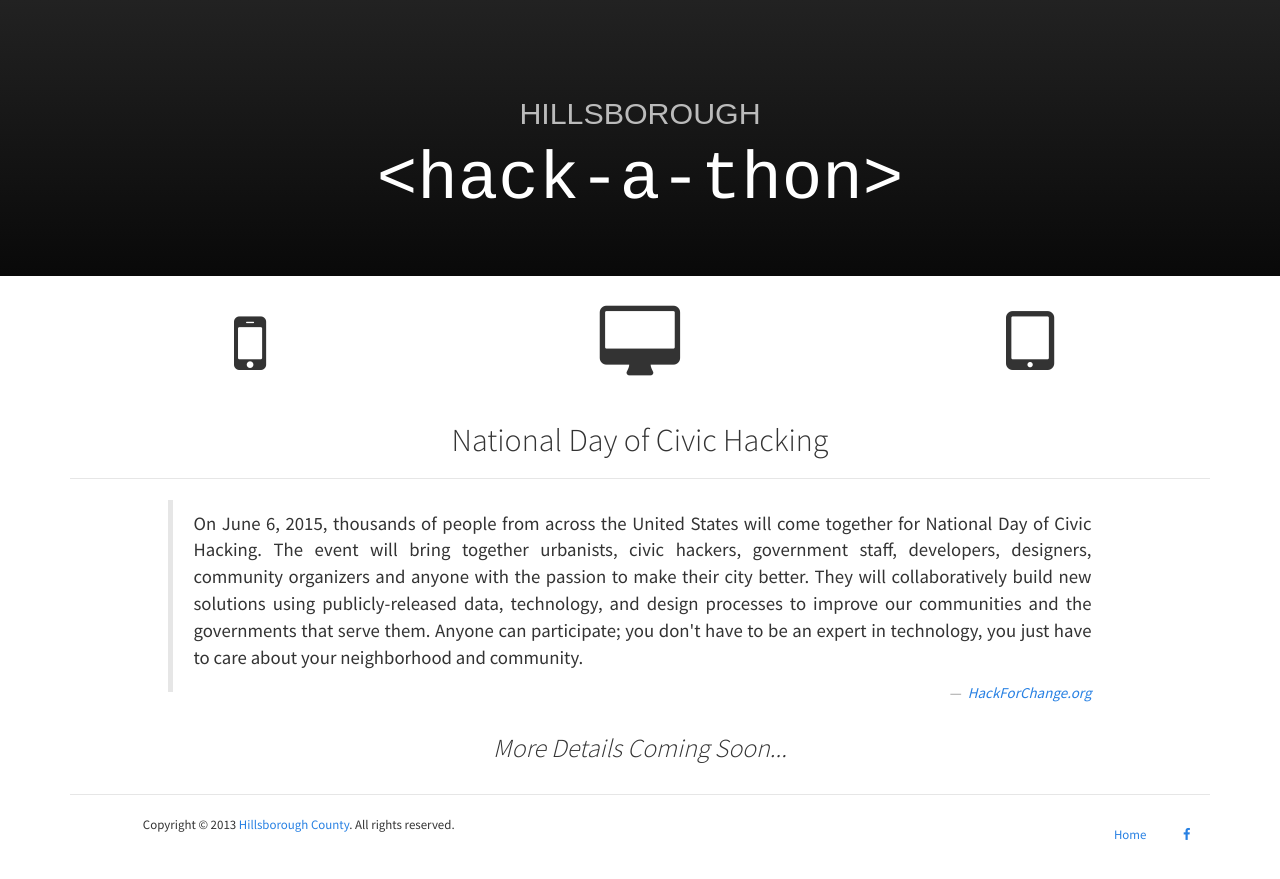
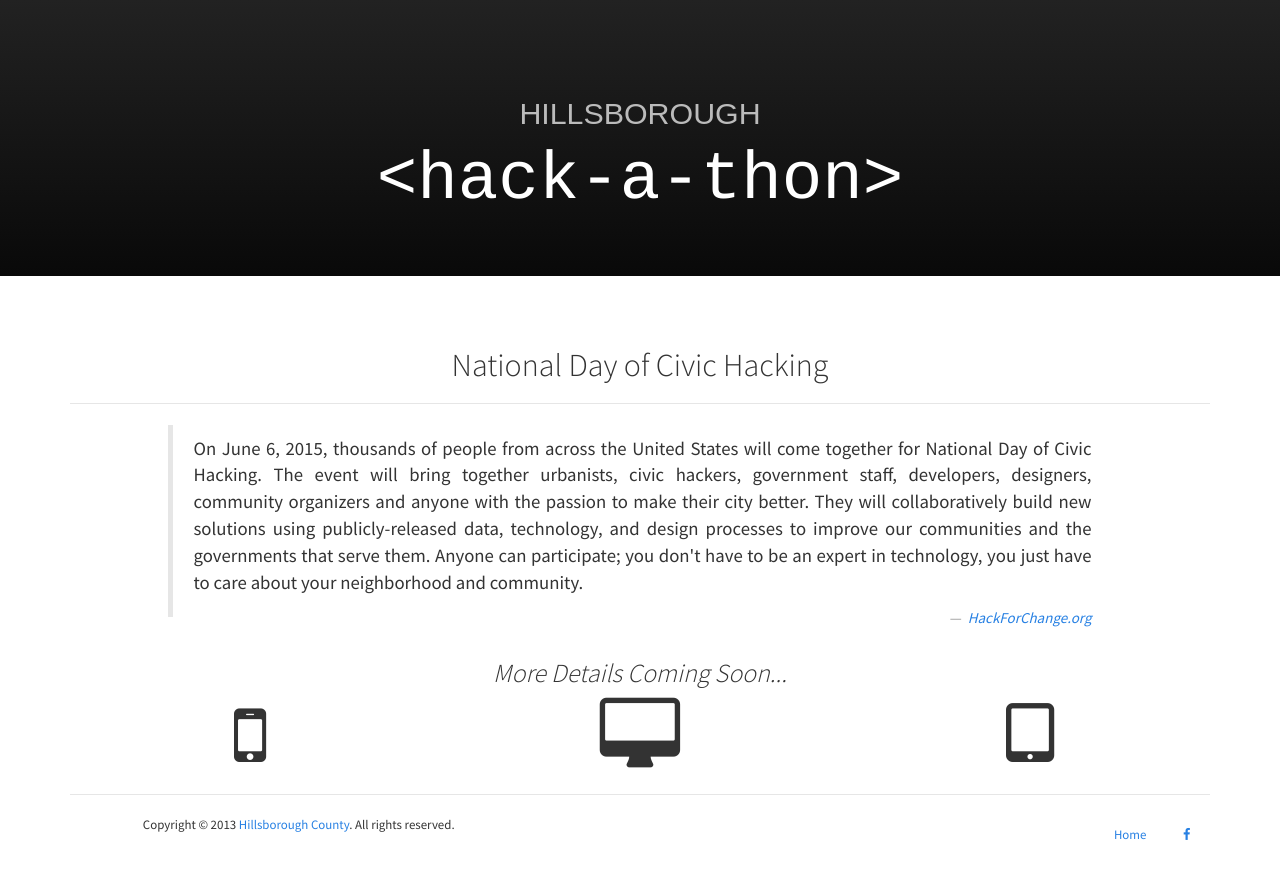
Before and after one commit to Commbocc/hackathon, a Jekyll site: the page built from index.html, in a window 1280 px wide. Shown: the top 879 px of the page. Built offline with Jekyll 4.4.1, drawn with Linux system fonts in a browser that asks for light colours; nearby versions of some CDN libraries.

Commit message:
moved icons to bottom

```diff
--- a/index.html
+++ b/index.html
@@ -17,12 +17,6 @@ layout: soon
 
 
 <div class="container">
-
-	<div class="row text-center">
-		<div class="col-xs-4"><i class="fa fa-5x fa-mobile"></i></div>
-		<div class="col-xs-4"><i class="fa fa-5x fa-desktop"></i></div>
-		<div class="col-xs-4"><i class="fa fa-5x fa-tablet"></i></div>
-	</div>
 
 	<header class="page-header">
 		<h2 class="text-center">
@@ -49,4 +43,10 @@ layout: soon
 		<em>More Details Coming Soon...</em>
 	</h3>
 
+	<div class="row text-center">
+		<div class="col-xs-4"><i class="fa fa-5x fa-mobile"></i></div>
+		<div class="col-xs-4"><i class="fa fa-5x fa-desktop"></i></div>
+		<div class="col-xs-4"><i class="fa fa-5x fa-tablet"></i></div>
+	</div>
+
 </div>
```
